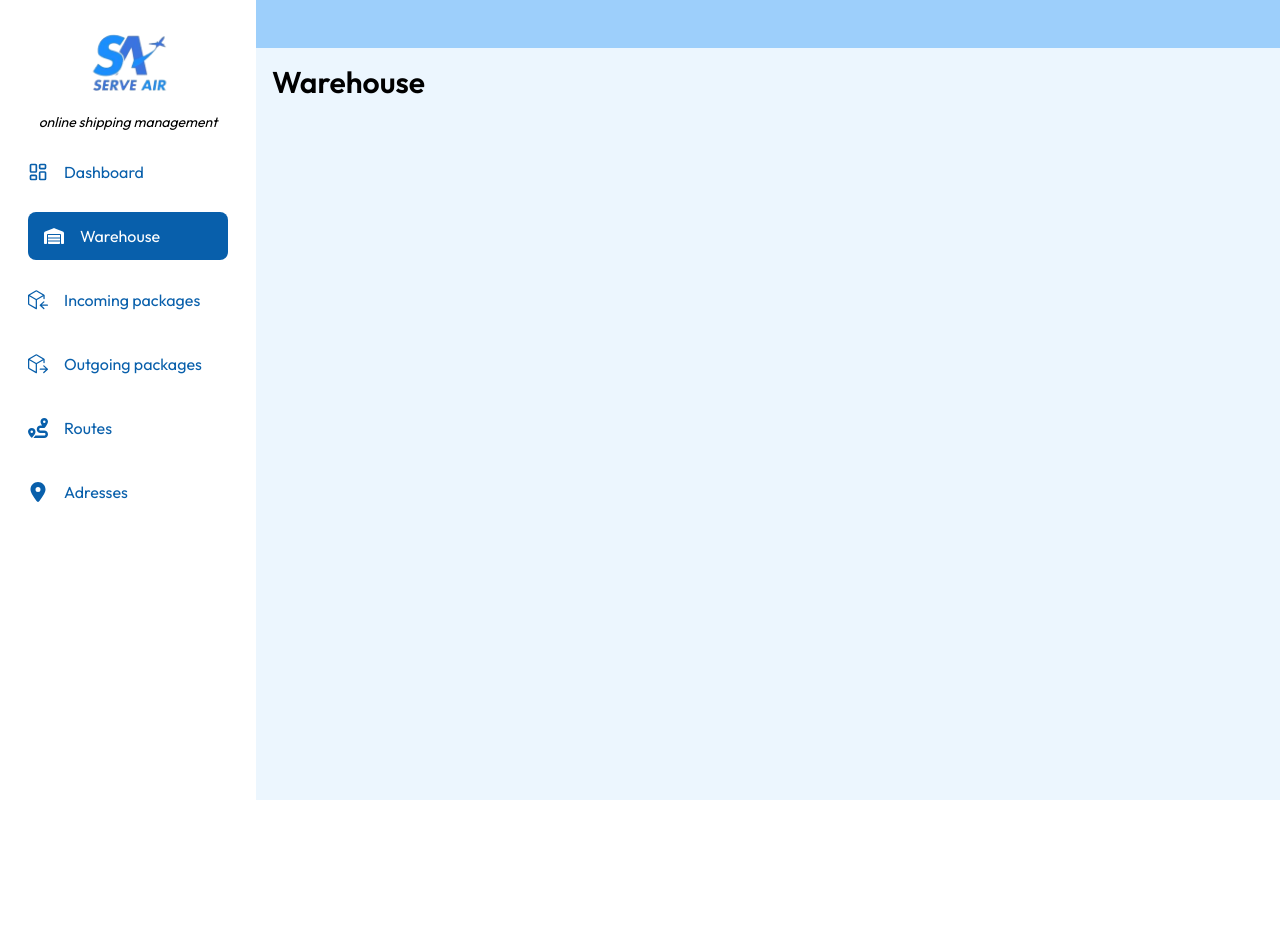
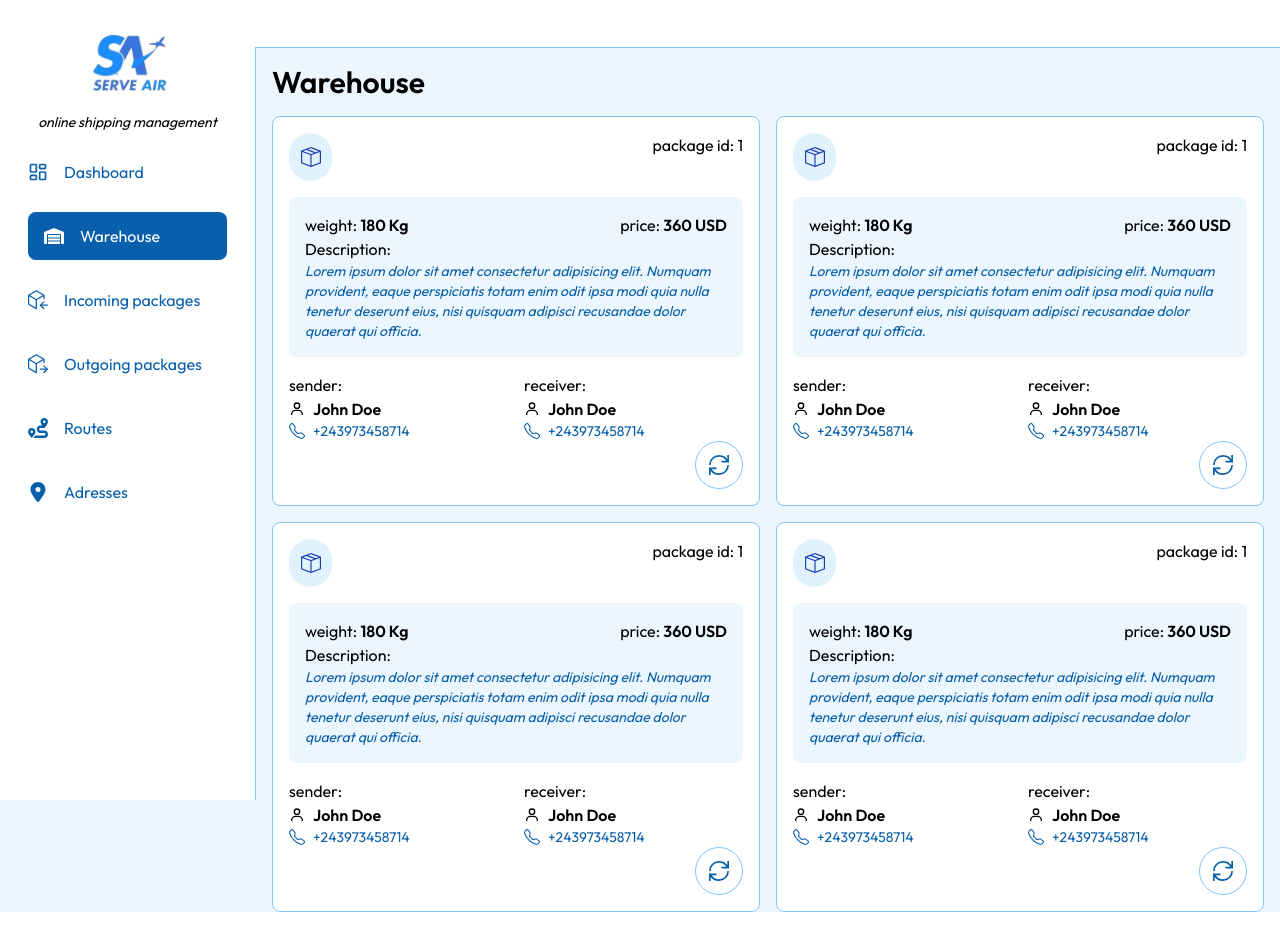
Before and after one commit to Tshobohwa/serve-air-frontend, a React (Vite) app: page /warehouse in a window 1280 px wide. Before the commit the page ends 800 px from the top, so only its background shows below. Built offline with nearby package versions, Linux system fonts and the light colour scheme.

Commit message:
Add more stuffs

```diff
--- /dev/null
+++ b/src/cards/PackageCard.jsx
@@ -0,0 +1,72 @@
+import React from "react";
+import { BiUser } from "react-icons/bi";
+import { BsTelephone } from "react-icons/bs";
+import { GrUpdate } from "react-icons/gr";
+import { TfiPackage } from "react-icons/tfi";
+import { useSelector } from "react-redux";
+
+const PackageCard = () => {
+  const { routes } = useSelector((state) => state.routes);
+  return (
+    <div className="w-full bg-white p-4 border border-skyblue-200 rounded-lg">
+      <div className="w-full">
+        <div className="w-full">
+          <div className="flex justify-between items-start">
+            <div className="w-[3rem] h-[3rem] rounded-full bg-sky-100 flex items-center justify-center text-blue-800">
+              <TfiPackage size={20} />
+            </div>
+            <p className="w-full text-end">package id: 1</p>
+          </div>
+          <div className="w-full my-4 p-4 bg-skyblue-50 rounded-lg">
+            <div className="w-full flex justify-between">
+              <p>
+                weight: <span className="font-semibold">180 Kg</span>
+              </p>
+              <p>
+                price: <span className="font-semibold">360 USD</span>
+              </p>
+            </div>
+            <p className="">Description:</p>
+            <p className="text-sm italic text-skyblue-800">
+              Lorem ipsum dolor sit amet consectetur adipisicing elit. Numquam
+              provident, eaque perspiciatis totam enim odit ipsa modi quia nulla
+              tenetur deserunt eius, nisi quisquam adipisci recusandae dolor
+              quaerat qui officia.
+            </p>
+          </div>
+          <div className="w-full grid grid-cols-2 gap-4">
+            <div>
+              <p>sender:</p>
+              <div className="w-full flex gap-2 items-center">
+                <BiUser size={16} />
+                <p className="font-semibold">John Doe</p>
+              </div>
+              <div className="w-full flex gap-2 items-center text-skyblue-800 text-sm">
+                <BsTelephone size={16} />
+                <p>+243973458714</p>
+              </div>
+            </div>
+            <div>
+              <p>receiver:</p>
+              <div className="w-full flex gap-2 items-center">
+                <BiUser size={16} />
+                <p className="font-semibold">John Doe</p>
+              </div>
+              <div className="w-full flex gap-2 items-center text-skyblue-800 text-sm">
+                <BsTelephone size={16} />
+                <p>+243973458714</p>
+              </div>
+            </div>
+          </div>
+        </div>
+      </div>
+      <div className="w-full flex items-center justify-end">
+        <button className="w-[3rem] h-[3rem] bg-white rounded-full border border-skyblue-200 flex items-center justify-center text-skyblue-800 hover:text-white hover:bg-skyblue-800">
+          <GrUpdate size={20} />
+        </button>
+      </div>
+    </div>
+  );
+};
+
+export default PackageCard;
--- a/src/components/Sidebar.jsx
+++ b/src/components/Sidebar.jsx
@@ -8,8 +8,8 @@ import { GoPackageDependencies, GoPackageDependents } from "react-icons/go";
 const Sidebar = ({ children }) => {
   return (
     <div className="w-full pl-[17rem] pt-[4rem] pr-4">
-      <div className="fixed top-0 left-[16rem] right-0 h-[3rem] bg-skyblue-100"></div>
-      <div className="w-[16rem] fixed left-0 bg-white top-0 bottom-0 px-7">
+      <div className="fixed top-0 left-[255px] right-0 h-[3rem] bg-white border-b border-b-skyblue-200 z-30"></div>
+      <div className="w-[16rem] fixed left-0 bg-white top-0 bottom-0 px-7 border-r border-r-skyblue-200 z-20">
         <div className="w-full flex flex-col gap-4 mt-4">
           <div className="w-full flex items-center flex-col">
             <img src={logo} className="w-[6rem]" />
--- a/src/components/TextInputWithLabel.jsx
+++ b/src/components/TextInputWithLabel.jsx
@@ -7,6 +7,7 @@ const TextInputWithLabel = ({
   placeholder,
   value = "",
   step = "",
+  readOnly = false,
 }) => {
   return (
     <div className=" w-full my-3 font-outfit">
@@ -18,6 +19,7 @@ const TextInputWithLabel = ({
         placeholder={placeholder}
         value={value}
         step={step}
+        readOnly={readOnly}
       />
     </div>
   );
--- a/src/pages/OutgoingPackages.jsx
+++ b/src/pages/OutgoingPackages.jsx
@@ -1,13 +1,21 @@
-import React from "react";
+import React, { useState } from "react";
 import Sidebar from "../components/Sidebar";
 import SmallRoundedButton from "../components/SmallRoundedButton";
+import NewPackage from "../popups/NewPackage";
 
 const OutgoingPackages = () => {
+  const [isAddingPackage, setIsAddingPackage] = useState(false);
   return (
     <Sidebar>
+      {isAddingPackage && (
+        <NewPackage closeHandler={() => setIsAddingPackage(false)} />
+      )}
       <header className="w-full flex justify-between items-center">
         <h1 className="text-3xl font-semibold">Outgoing packages</h1>
-        <SmallRoundedButton name={"new package"} />
+        <SmallRoundedButton
+          name={"new package"}
+          onClick={() => setIsAddingPackage(true)}
+        />
       </header>
     </Sidebar>
   );
--- a/src/pages/Warehouse.jsx
+++ b/src/pages/Warehouse.jsx
@@ -1,6 +1,7 @@
 import React from "react";
 import Sidebar from "../components/Sidebar";
 import { LuWarehouse } from "react-icons/lu";
+import PackageCard from "../cards/PackageCard";
 
 const Warehouse = () => {
   return (
@@ -8,6 +9,12 @@ const Warehouse = () => {
       <header className="w-full flex justify-between items-center">
         <h1 className="text-3xl font-semibold">Warehouse</h1>
       </header>
+      <section className="w-full grid grid-cols-2 gap-4 my-4">
+        <PackageCard />
+        <PackageCard />
+        <PackageCard />
+        <PackageCard />
+      </section>
     </Sidebar>
   );
 };
--- a/src/popups/NewAddress.jsx
+++ b/src/popups/NewAddress.jsx
@@ -48,16 +48,19 @@ const NewAddress = ({ closeHandler }) => {
             label={"Province"}
             placeholder={"Enter province name"}
             onChange={(e) => setProvince(e.target.value)}
+            value={province}
           />
           <TextInputWithLabel
             label={"Territory"}
             placeholder={"Enter territory name"}
             onChange={(e) => setTerritory(e.target.value)}
+            value={territory}
           />
           <TextInputWithLabel
             label={"City"}
             placeholder={"Enter city name"}
             onChange={(e) => setCity(e.target.value)}
+            value={city}
           />
         </section>
         <footer className="w-full p-4 bg-skyblue-50 flex items-center justify-center">
--- /dev/null
+++ b/src/popups/NewPackage.jsx
@@ -0,0 +1,78 @@
+import React from "react";
+import PopupContainer from "./PopupContainer";
+import { IoClose } from "react-icons/io5";
+import TextInputWithLabel from "../components/TextInputWithLabel";
+import RoundedButton from "../components/RoundedButton";
+
+const NewPackage = ({ closeHandler }) => {
+  const submitHandler = () => {};
+  return (
+    <PopupContainer>
+      <div className=" pt-[30rem] pb-[10rem] flex items-center justify-center w-full h-full">
+        <div className="w-[48rem] bg-white">
+          <header className="h-[6rem] px-4 flex items-center justify-between border-b border-b-skyblue-100">
+            <h2 className="font-semibold text-2xl">New package</h2>
+            <button className=" text-blue-900" onClick={closeHandler}>
+              <IoClose size={32} />
+            </button>
+          </header>
+          <section className="w-full p-4 grid grid-cols-2 gap-4">
+            <div className="w-full p-4 border border-skyblue-200">
+              <p className="text-xl font-semibold">Sender</p>
+              <TextInputWithLabel
+                label={"Name"}
+                placeholder={"Enter sender name"}
+              />
+              <TextInputWithLabel
+                label={"Phone number"}
+                placeholder={"Enter sender phone number"}
+                type="tel"
+              />
+            </div>
+            <div className="w-full p-4 border border-skyblue-200">
+              <p className="text-xl font-semibold">Receiver</p>
+              <TextInputWithLabel
+                label={"Name"}
+                placeholder={"Enter receiver name"}
+              />
+              <TextInputWithLabel
+                label={"Phone number"}
+                placeholder={"Enter receiver phone number"}
+                type="tel"
+              />
+            </div>
+            <div className="w-full p-4 border border-skyblue-200">
+              <p className="text-xl font-semibold">Package</p>
+              <TextInputWithLabel
+                label={"Weight"}
+                placeholder={"Enter package weight"}
+                type="number"
+              />
+              <TextInputWithLabel
+                label={"Description"}
+                placeholder={"Enter package description"}
+              />
+            </div>
+            <div className="w-full p-4 border border-skyblue-200">
+              <p className="text-xl font-semibold">Route and pricing</p>
+              <TextInputWithLabel
+                label={"Route"}
+                placeholder={"Enter package route"}
+              />
+              <TextInputWithLabel
+                label={"Pricing(USD)"}
+                placeholder={"Package pricing"}
+                readOnly={true}
+              />
+            </div>
+          </section>
+          <footer className="w-full p-4 bg-skyblue-50 flex items-center justify-center">
+            <RoundedButton children={"Add package"} onClick={submitHandler} />
+          </footer>
+        </div>
+      </div>
+    </PopupContainer>
+  );
+};
+
+export default NewPackage;
--- a/src/popups/PopupContainer.jsx
+++ b/src/popups/PopupContainer.jsx
@@ -2,7 +2,7 @@ import React from "react";
 
 const PopupContainer = ({ children }) => {
   return (
-    <div className="bg-[#00000035] backdrop-blur-sm flex items-center justify-center fixed top-0 left-0 right-0 bottom-0 z-40">
+    <div className="bg-[#00000035] backdrop-blur-sm flex items-center justify-center fixed top-0 left-0 right-0 bottom-0 z-40 overflow-y-scroll">
       {children}
     </div>
   );
--- a/tailwind.config.js
+++ b/tailwind.config.js
@@ -24,6 +24,7 @@ export default {
       gridTemplateColumns: {
         "4rem-cols-3": "4rem 1fr 1fr 1fr",
         "1-2": "1fr 2fr",
+        "3rem-1": "3rem 1fr",
       },
     },
   },
```
Also changed, not shown: src/pages/Dashboard.jsx (+7 -0 lines).
